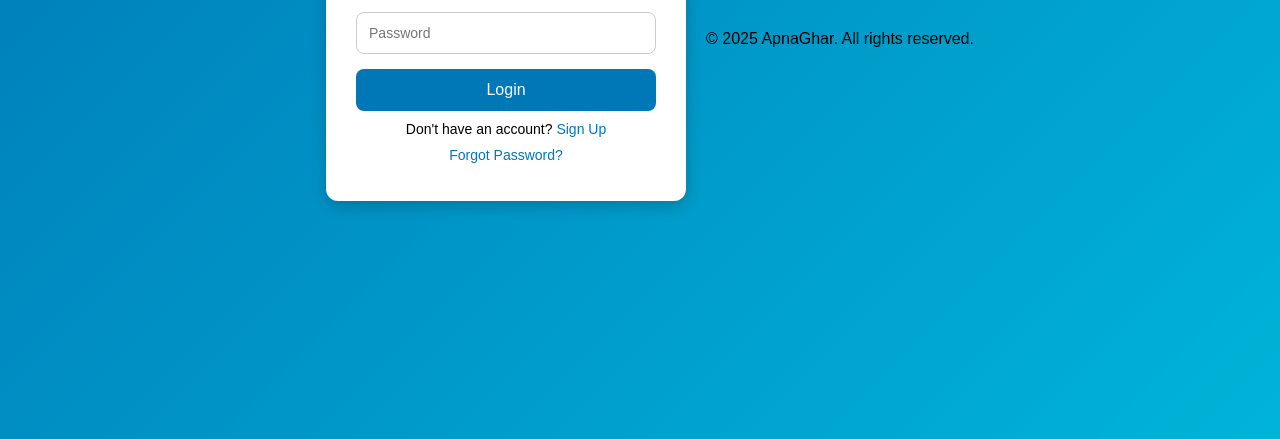
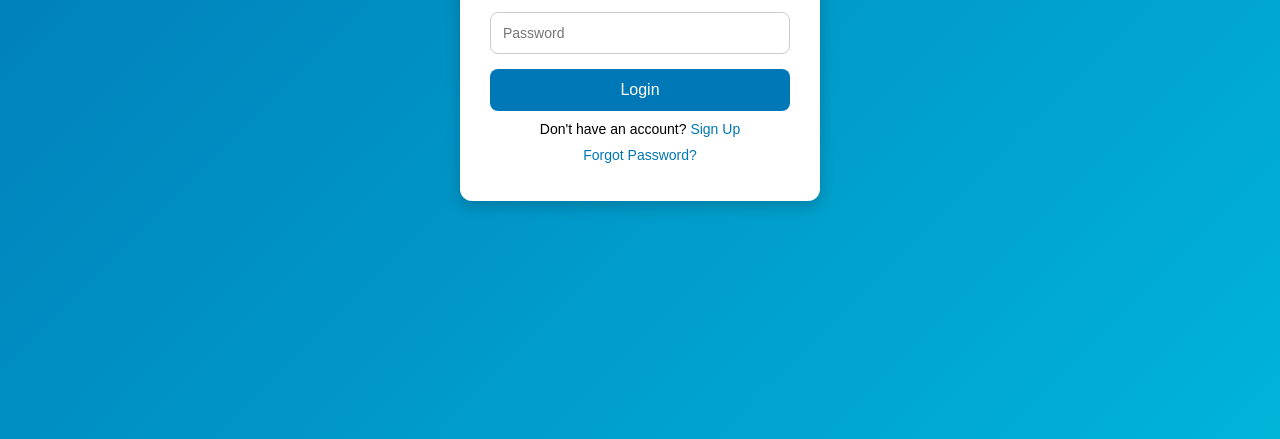
Before and after one commit to SONAMSINHA997/ApnaGhar, a plain HTML site: page C_auth.html in a window 1280 px wide. Shown: the part 361-800 px from the top of the page. Drawn offline with Linux system fonts and the light colour scheme.

Commit message:
Update C_auth.html

```diff
--- a/C_auth.html
+++ b/C_auth.html
@@ -69,6 +69,5 @@ document.getElementById("forgotLink").addEventListener("click", async (e) => {
   }
 });
 </script>
-<footer><p>© 2025 ApnaGhar. All rights reserved.</p></footer>
 </body>
 </html>
```
